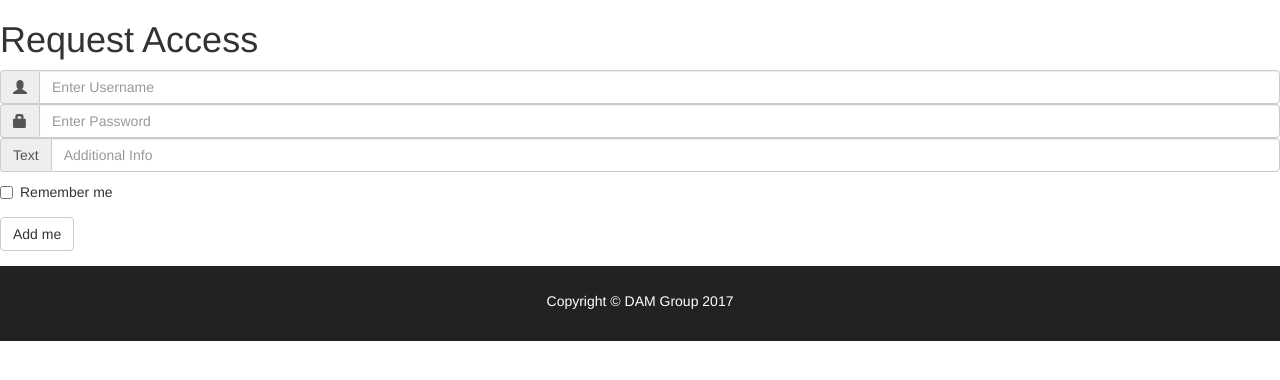
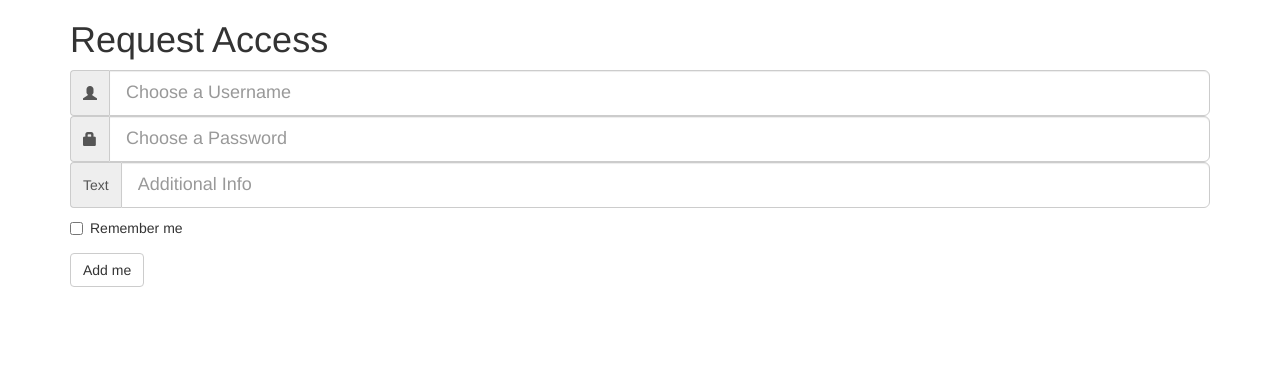
Before and after one commit to dinkar-sharma/project_6_2017, a PHP site: page /request_access.html in a window 1280 px wide. Shown: the part 51-431 px from the top of the page. Run offline with PHP 8.4, Linux system fonts and the light colour scheme; some libraries are stand-ins or nearby versions.

Commit message:
added nav css to a seperate file.

```diff
--- a/css/modal.css
+++ b/css/modal.css
@@ -15,11 +15,6 @@
     border-radius: 10%;
 }
 
-header
-{
-    height: 51px;
-}
-
 .modal
 {
     padding-left: 17px;
--- /dev/null
+++ b/css/navbar.css
@@ -0,0 +1,17 @@
+header
+{
+    height: 51px;
+}
+
+/*@media only screen and (max-width: 767px)
+{
+	.nav-content
+	{
+	    padding: 0;
+	    position: absolute;
+	    top: 0;
+	    width: 100%;
+	    height: 100%;
+	    z-index: 9999;
+	}
+}*/
--- a/request_access.html
+++ b/request_access.html
@@ -16,11 +16,12 @@
 
     <script src="https://maxcdn.bootstrapcdn.com/bootstrap/3.3.7/js/bootstrap.min.js">
     </script>
+    <link rel="stylesheet" type="text/css" href="css/navbar.css">
     <link href="css/modal.css" rel="stylesheet" type="text/css">
 </head>
 <body>
     <header>
-        <nav class="navbar navbar-inverse navbar-fixed-top">
+        <nav class="navbar navbar-inverse navbar-fixed-top nav-content">
             <div class="container-fluid">
                 <div class="navbar-header">
                     <button class="navbar-toggle" data-target="#myNavbar" data-toggle="collapse" type=
@@ -87,16 +88,16 @@
             </div>
         </div>
     </header>
-    <h1>Request Access</h1>
-    <form id="form-validate" action="php/request_access.php" method="post">
-        <div class="input-group">
+    <form id="form-validate" class="container form-group-lg" action="php/request_access.php" method="post">
+        <h1>Request Access</h1>
+        <div class="input-group ">
             <span class="input-group-addon"><i class="glyphicon glyphicon-user"></i></span>
-            <input class="form-control" id="username" name="username" placeholder="Enter Username"
+            <input class="form-control" id="username" name="username" placeholder="Choose a Username"
             type="text">
         </div>
         <div class="input-group">
             <span class="input-group-addon"><i class="glyphicon glyphicon-lock"></i></span>
-            <input class="form-control" id="password" name="password" placeholder="Enter Password"
+            <input class="form-control" id="password" name="password" placeholder="Choose a Password"
             type="password">
         </div>
         <div class="input-group">
@@ -112,8 +113,8 @@
             <button class="btn btn-default" type="submit">Add me</button>
         </div>
     </form>
-    <footer id="foot" class="container-fluid text-center">
+<!--     <footer id="foot" class="container-fluid text-center">
         <script src="js/common.js"></script>
-    </footer>
+    </footer> -->
 </body>
 </html>
```
Also changed, not shown: css/project_details_style.css (+2 -10 lines).
